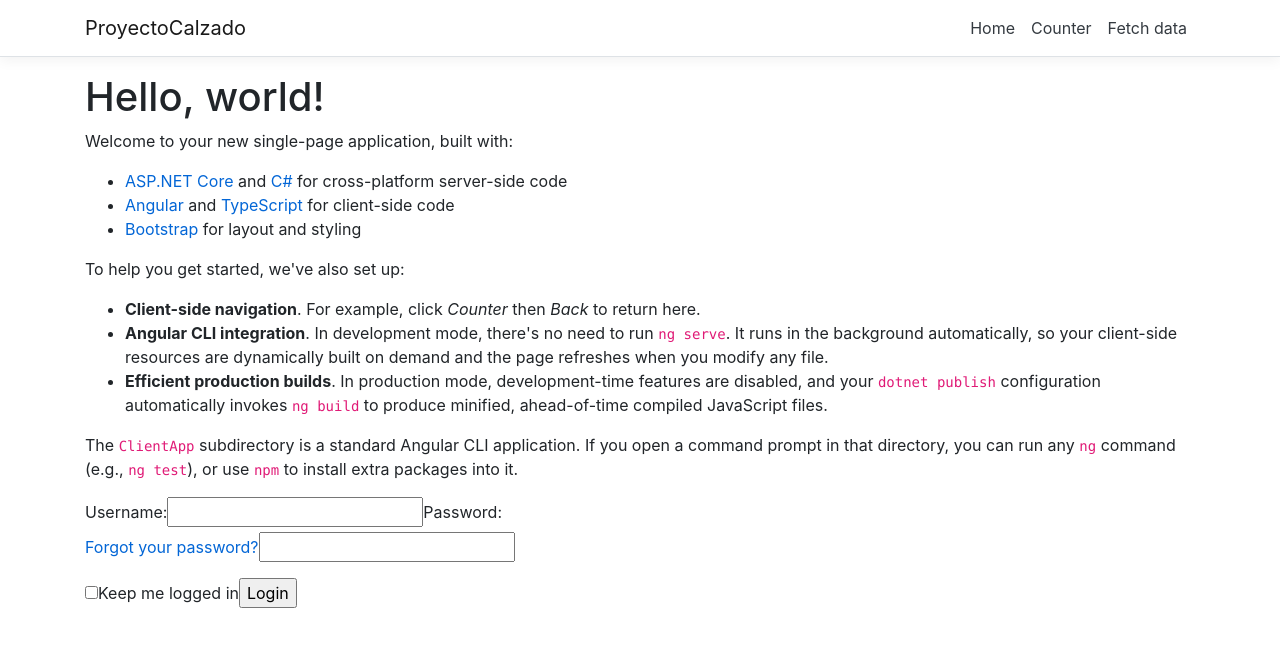
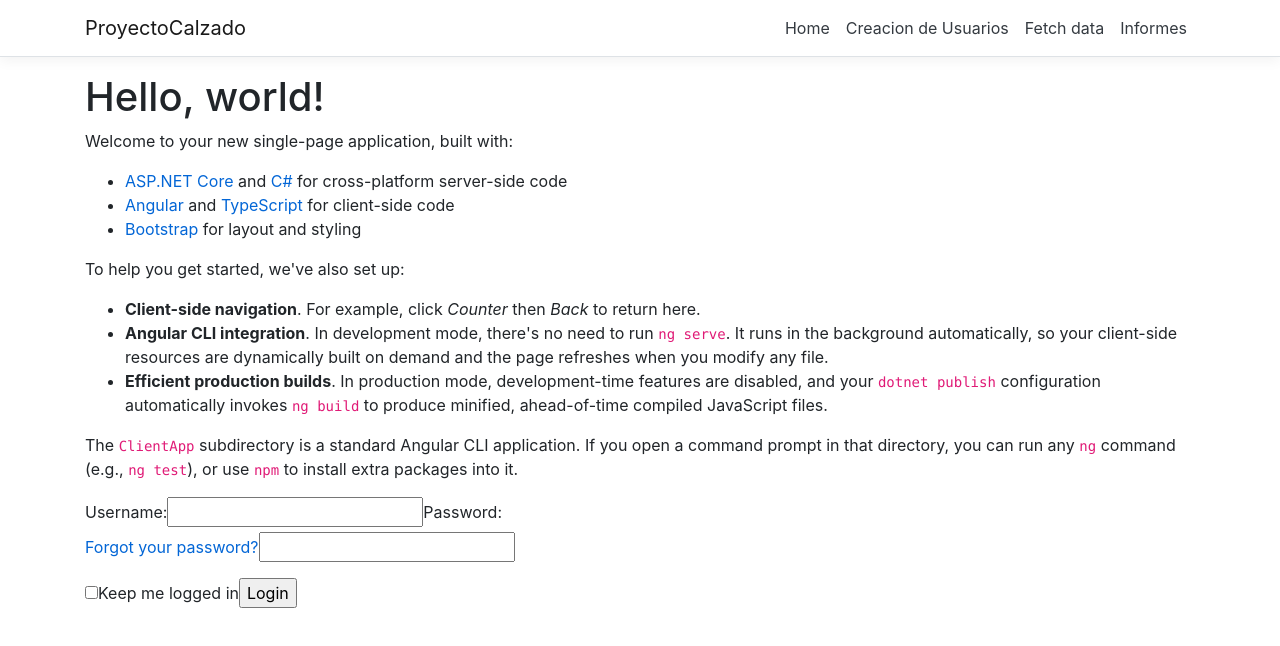
Before and after one commit to proyectucc/app-calzado, an Angular app in the folder ProyectoCalzado/ClientApp/: page / in a window 1280 px wide. Shown: the top 646 px of the page. Built offline with nearby package versions, Linux system fonts and the light colour scheme.

Commit message:
Se crean componentes

```diff
--- a/ProyectoCalzado/ClientApp/src/app/nav-menu/nav-menu.component.html
+++ b/ProyectoCalzado/ClientApp/src/app/nav-menu/nav-menu.component.html
@@ -20,22 +20,19 @@
         [ngClass]="{ show: isExpanded }"
       >
         <ul class="navbar-nav flex-grow">
-          <li
-            class="nav-item"
-            [routerLinkActive]="['link-active']"
-            [routerLinkActiveOptions]="{ exact: true }"
-          >
+          <li class="nav-item"
+              [routerLinkActive]="['link-active']"
+              [routerLinkActiveOptions]="{ exact: true }">
             <a class="nav-link text-dark" [routerLink]="['/']">Home</a>
           </li>
           <li class="nav-item" [routerLinkActive]="['link-active']">
-            <a class="nav-link text-dark" [routerLink]="['/counter']"
-              >Counter</a
-            >
+            <a class="nav-link text-dark" [routerLink]="['/create-user']">Creacion de Usuarios</a>
           </li>
           <li class="nav-item" [routerLinkActive]="['link-active']">
-            <a class="nav-link text-dark" [routerLink]="['/fetch-data']"
-              >Fetch data</a
-            >
+            <a class="nav-link text-dark" [routerLink]="['/fetch-data']">Fetch data</a>
+          </li>
+          <li class="nav-item" [routerLinkActive]="['link-active']">
+            <a class="nav-link text-dark" [routerLink]="['/fetch-data']">Informes</a>
           </li>
         </ul>
       </div>
--- a/ProyectoCalzado/ClientApp/tsconfig.json
+++ b/ProyectoCalzado/ClientApp/tsconfig.json
@@ -9,7 +9,6 @@
     "moduleResolution": "node",
     "target": "ES6",
     "experimentalDecorators": true,
-    "allowJs": true,
     "typeRoots": [
       "node_modules/@types"
     ],
```
Also changed, not shown: ProyectoCalzado/ClientApp/src/app/informes/informe.component.ts (renamed from ProyectoCalzado/ClientApp/src/app/informes/counter.component.ts), 2 other files (tests, documents, lock files or other folders).
